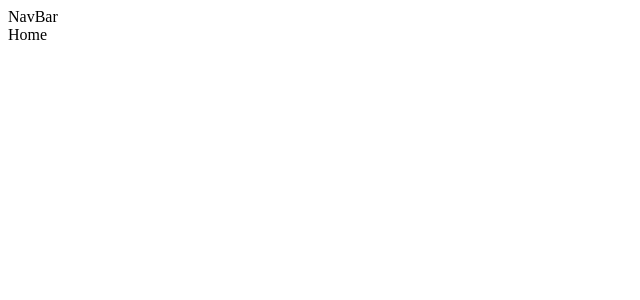
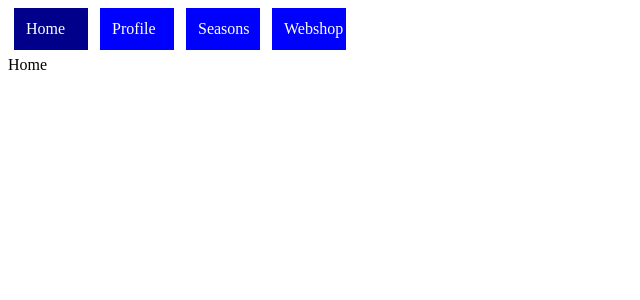
Before and after one commit to GeoffreyOnyigwaMatieso/RICK-AND-MORTY, a React (Create React App) app in the folder morty/: page / in a window 1280 px wide. Shown: the top 300 px of the page, without its empty margins (0-640 px from the left). Built offline with nearby package versions, Linux system fonts and the light colour scheme.

Commit message:
:recycle:  Code Refactor our NavBar

```diff
--- a/morty/src/NavBar.jsx
+++ b/morty/src/NavBar.jsx
@@ -1,8 +1,65 @@
 import React from 'react'
+import { NavLink} from "react-router-dom"
+
+//styling our NavBar
+
+const linkStyles = {
+    display: "inline-block",
+    width: "50px",
+    padding: "12px",
+    margin: "0 6px 6px",
+    background: "blue",
+    textDecoration: "none",
+    color: "white",
+  };
 
 function NavBar() {
   return (
-    <div>NavBar</div>
+    <div>
+      <NavLink
+        to="/"
+        exact
+        style={linkStyles}
+        activeStyle={{
+          background: "darkblue",
+        }}
+      >
+        Home
+      </NavLink>
+
+      <NavLink
+        to="/profile"
+        exact
+        style={linkStyles}
+        activeStyle={{
+          background: "darkblue",
+        }}
+      >
+        Profile
+      </NavLink>
+
+      <NavLink
+        to="/seasons"
+        exact
+        style={linkStyles}
+        activeStyle={{
+          background: "darkblue",
+        }}
+      >
+        Seasons
+      </NavLink>
+
+      <NavLink
+        to="/webshop"
+        exact
+        style={linkStyles}
+        activeStyle={{
+          background: "darkblue",
+        }}
+      >
+        Webshop
+      </NavLink>
+    </div>
   )
 }
 
```
